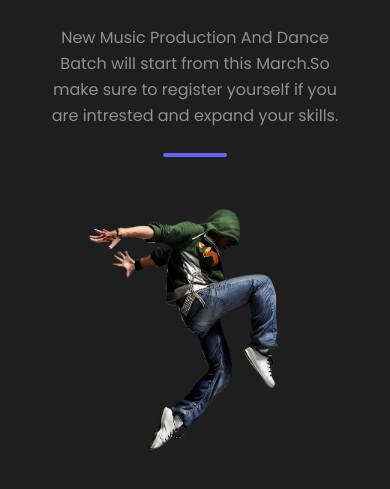
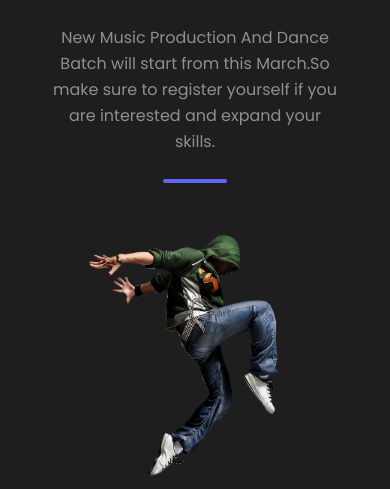
Before and after one commit to vishalsathwaraa/vishalsathwara.github.io, a PHP site: page /services.php in a window 390 px wide. Shown: the part 127-616 px from the top of the page. Run offline with PHP 8.4, Linux system fonts and the light colour scheme; some libraries are stand-ins or nearby versions; some web fonts are replaced.

Commit message:
Update services.php

```diff
--- a/services.php
+++ b/services.php
@@ -26,7 +26,7 @@
         <div class="container px-5 py-24 mx-auto">
             <div data-aos="zoom-out-up" data-aos-duration="3000" class="text-center mb-20">
                 <h1 class="sm:text-3xl text-2xl font-medium title-font text-yellow-600 mb-4">Services</h1>
-                <p class="text-base leading-relaxed xl:w-2/4 lg:w-3/4 mx-auto text-gray-500s">New Music Production And Dance Batch will start from this March.So make sure to register yourself if you are intrested and expand your skills.</p>
+                <p class="text-base leading-relaxed xl:w-2/4 lg:w-3/4 mx-auto text-gray-500s">New Music Production And Dance Batch will start from this March.So make sure to register yourself if you are interested and expand your skills.</p>
                 <div class="flex mt-6 justify-center">
                     <div class="w-16 h-1 rounded-full bg-indigo-500 inline-flex"></div>
                 </div>
```
